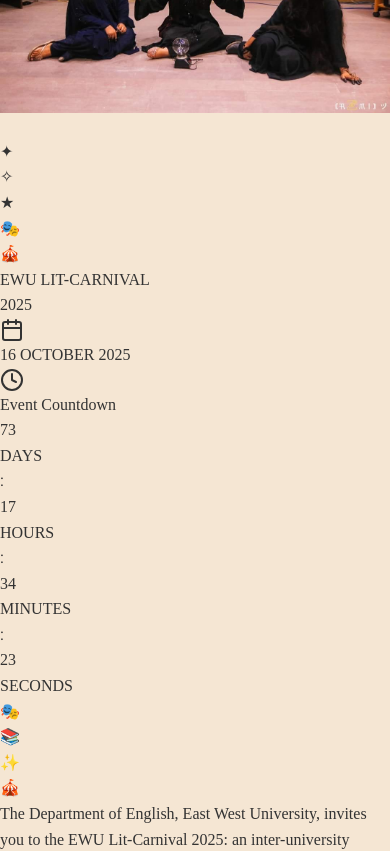
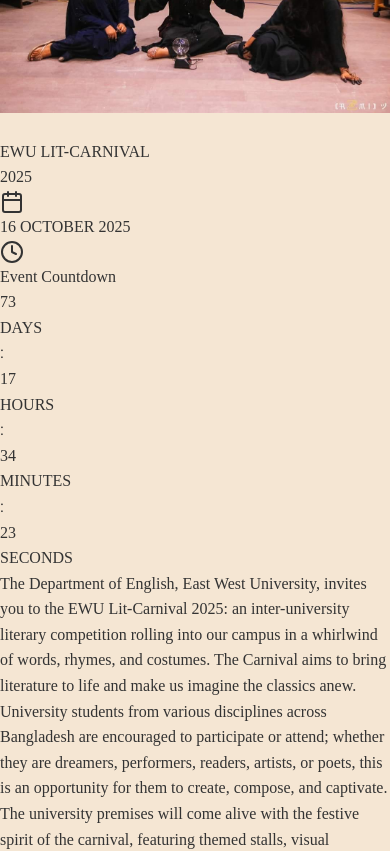
Before and after one commit to mahnaz123-ameer/Lit-carnival, a React (Vite) app: page / in a window 390 px wide. Shown: the part 1920-2771 px from the top of the page. Built offline with nearby package versions, Linux system fonts and the light colour scheme.

Commit message:
mobile deisgn fix

```diff
--- a/src/components/Home/HeroSection.jsx
+++ b/src/components/Home/HeroSection.jsx
@@ -119,23 +119,12 @@
         ></div>
       )}
 
-      {/* Floating Animated Elements */}
-      <div className="absolute inset-0 overflow-hidden pointer-events-none">
-        <div className="absolute top-1/4 left-1/4 w-4 h-4 text-red-900 opacity-30 animate-ping" style={{animationDelay: '1s'}}>✦</div>
-        <div className="absolute bottom-1/4 right-1/3 w-3 h-3 text-amber-800 opacity-25 animate-pulse" style={{animationDelay: '3s'}}>✧</div>
-        <div className="absolute top-1/3 right-1/4 w-5 h-5 text-red-800 opacity-20 animate-bounce" style={{animationDelay: '2s'}}>★</div>
-        <div className="absolute top-1/5 right-1/5 w-6 h-6 text-blue-800 opacity-15 animate-spin" style={{animationDelay: '4s', animationDuration: '8s'}}>🎭</div>
-      </div>
-
-      <div className="container mx-auto px-3 sm:px-4 lg:px-6 xl:px-8 text-center relative z-10 py-6 sm:py-8 md:py-10 flex-1 flex flex-col justify-center">
+      <div className="container mx-auto px-3 sm:px-4 lg:px-6 xl:px-8 text-center relative z-10 py-4 sm:py-8 md:py-10 flex-1 flex flex-col justify-center">
         <div className="max-w-6xl mx-auto">
           {/* Vintage Carnival Title */}
-          <div className="mb-4 sm:mb-6 md:mb-8 transform hover:scale-105 transition-all duration-700">
+          <div className="mb-3 sm:mb-6 md:mb-8 transform hover:scale-105 transition-all duration-700">
             <div className="relative">
-              {/* Decorative carnival elements around title */}
-              <div className="absolute -top-3 sm:-top-4 left-1/2 transform -translate-x-1/2 text-red-900/20 text-xl sm:text-2xl">🎪</div>
-
-              <h1 className="text-2xl sm:text-3xl md:text-4xl lg:text-5xl xl:text-6xl font-black mb-2 sm:mb-3 tracking-tight leading-none">
+              <h1 className="text-2xl sm:text-3xl md:text-4xl lg:text-5xl xl:text-6xl font-black mb-1 sm:mb-3 tracking-tight leading-none">
                 <span className="bg-gradient-to-r from-red-900 via-red-800 to-red-900 bg-clip-text text-transparent drop-shadow-2xl" style={{fontFamily: 'serif'}}>
                   EWU LIT-CARNIVAL
                 </span>
@@ -147,7 +136,7 @@
           </div>
 
           {/* Vintage Date Badge */}
-          <div className="inline-flex items-center space-x-2 sm:space-x-3 bg-red-900/90 backdrop-blur-xl px-4 py-2 sm:px-6 sm:py-3 md:px-8 md:py-4 rounded-xl shadow-2xl mb-4 sm:mb-6 md:mb-8 border-2 border-amber-200/60 hover:bg-red-800/90 transition-all duration-500 group">
+          <div className="inline-flex items-center space-x-2 sm:space-x-3 bg-red-900/90 backdrop-blur-xl px-3 py-2 sm:px-6 sm:py-3 md:px-8 md:py-4 rounded-xl shadow-2xl mb-3 sm:mb-6 md:mb-8 border-2 border-amber-200/60 hover:bg-red-800/90 transition-all duration-500 group">
             <Calendar className="w-4 h-4 sm:w-5 sm:h-5 md:w-6 md:h-6 lg:w-7 lg:h-7 text-amber-100 group-hover:scale-110 transition-transform flex-shrink-0" />
             <span className="text-sm sm:text-base md:text-lg lg:text-xl xl:text-2xl font-bold text-amber-100" style={{fontFamily: 'serif'}}>
               16 OCTOBER 2025
@@ -155,7 +144,7 @@
           </div>
 
           {/* Countdown Timer - Fixed Container */}
-          <div className="mb-4 sm:mb-6 md:mb-8 w-full">
+          <div className="mb-3 sm:mb-6 md:mb-8 w-full">
             <div className="flex items-center justify-center mb-2 sm:mb-3">
               <Clock className="w-4 h-4 sm:w-5 sm:h-5 md:w-6 md:h-6 text-red-900 mr-2 flex-shrink-0" />
               <h3 className="text-sm sm:text-base md:text-lg lg:text-xl font-bold text-red-900" style={{fontFamily: 'serif'}}>
@@ -164,7 +153,7 @@
             </div>
 
             <div className="w-full px-2 sm:px-4 md:px-6">
-              <div className="max-w-[300px] sm:max-w-md md:max-w-lg lg:max-w-xl mx-auto">
+              <div className="max-w-[280px] sm:max-w-md md:max-w-lg lg:max-w-xl mx-auto">
                 <div className="grid grid-cols-7 gap-0.5 sm:gap-1 md:gap-2 items-center">
                   <CountdownCard value={timeLeft.days} label="DAYS" />
                   <div className="text-center text-xs sm:text-sm md:text-base font-black text-red-900">:</div>
@@ -179,16 +168,10 @@
           </div>
 
           {/* Enhanced Description with Scroll */}
-          <div className="max-w-[300px] sm:max-w-md md:max-w-xl lg:max-w-2xl xl:max-w-3xl mx-auto mb-4 sm:mb-6 md:mb-8 px-2">
+          <div className="max-w-[280px] sm:max-w-md md:max-w-xl lg:max-w-2xl xl:max-w-3xl mx-auto mb-3 sm:mb-6 md:mb-8 px-2">
             <div className="bg-amber-50/95 backdrop-blur-xl rounded-lg sm:rounded-xl shadow-2xl border-2 border-red-900/40 relative overflow-hidden">
-              {/* Decorative corner elements */}
-              <div className="absolute top-1 left-1 sm:top-2 sm:left-2 text-red-900/20 text-xs sm:text-sm z-20">🎭</div>
-              <div className="absolute top-1 right-1 sm:top-2 sm:right-2 text-blue-800/20 text-xs sm:text-sm z-20">📚</div>
-              <div className="absolute bottom-1 left-1 sm:bottom-2 sm:left-2 text-amber-800/20 text-xs sm:text-sm z-20">✨</div>
-              <div className="absolute bottom-1 right-1 sm:bottom-2 sm:right-2 text-red-900/20 text-xs sm:text-sm z-20">🎪</div>
-
               {/* Scrollable Content */}
-              <div className="max-h-32 sm:max-h-40 md:max-h-48 lg:max-h-56 xl:max-h-64 overflow-y-auto p-3 sm:p-4 md:p-5 lg:p-6 xl:p-8 relative z-10 scrollbar-thin scrollbar-thumb-red-900/30 scrollbar-track-amber-100/50">
+              <div className="max-h-24 sm:max-h-40 md:max-h-48 lg:max-h-56 xl:max-h-64 overflow-y-auto p-3 sm:p-4 md:p-5 lg:p-6 xl:p-8 relative z-10 scrollbar-thin scrollbar-thumb-red-900/30 scrollbar-track-amber-100/50">
                 <p className="text-[10px] sm:text-xs md:text-sm lg:text-base xl:text-lg text-red-900 leading-relaxed" style={{fontFamily: 'serif'}}>
                   The Department of English, East West University, invites you to the EWU Lit-Carnival 2025: an inter-university literary competition rolling into our campus in a whirlwind of words, rhymes, and costumes. The Carnival aims to bring literature to life and make us imagine the classics anew.
                   University students from various disciplines across Bangladesh are encouraged to participate or attend; whether they are dreamers, performers, readers, artists, or poets, this is an opportunity for them to create, compose, and captivate.
@@ -198,7 +181,7 @@
               </div>
 
               {/* Scroll Indicator */}
-              <div className="absolute bottom-2 right-2 sm:bottom-3 sm:right-3 text-red-900/40 text-xs sm:text-sm animate-bounce z-20">
+              <div className="absolute bottom-1 sm:bottom-3 sm:right-3 right-2 text-red-900/40 text-xs sm:text-sm animate-bounce z-20">
                 ↓
               </div>
             </div>
```
